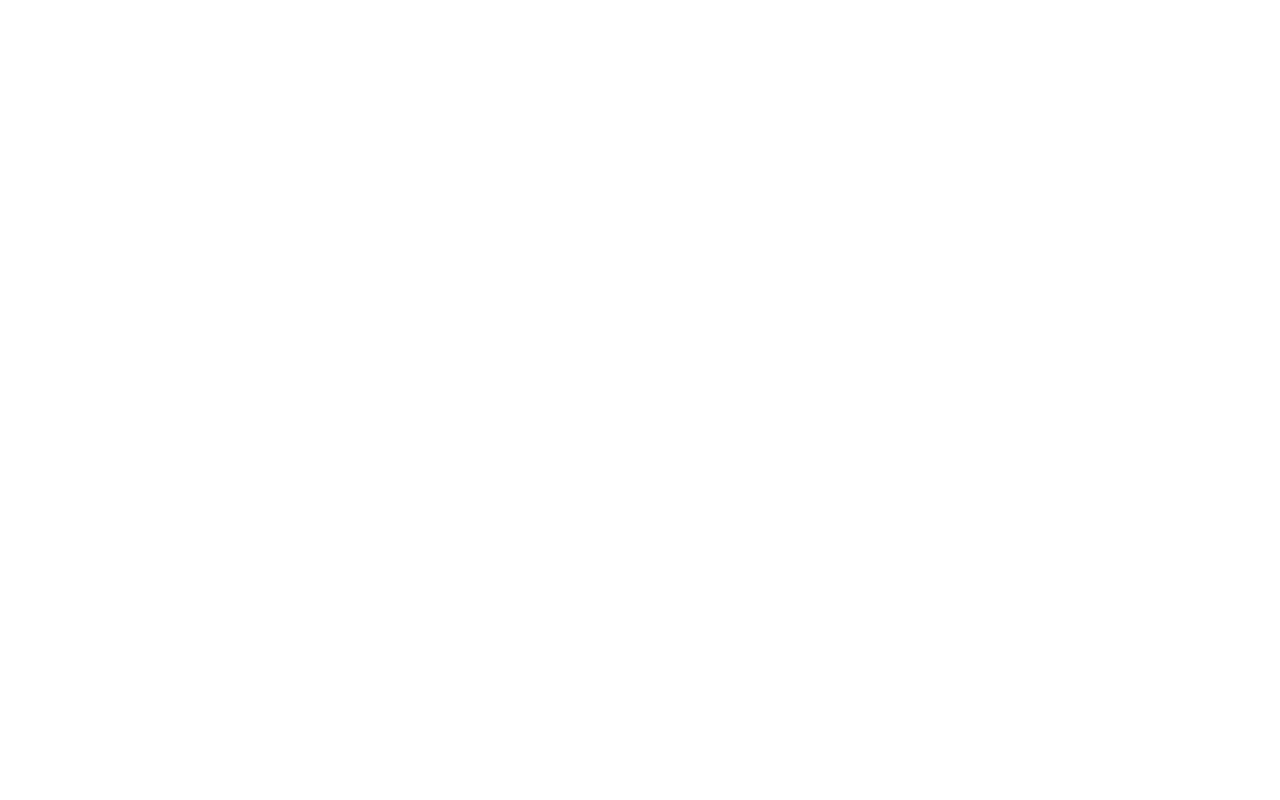
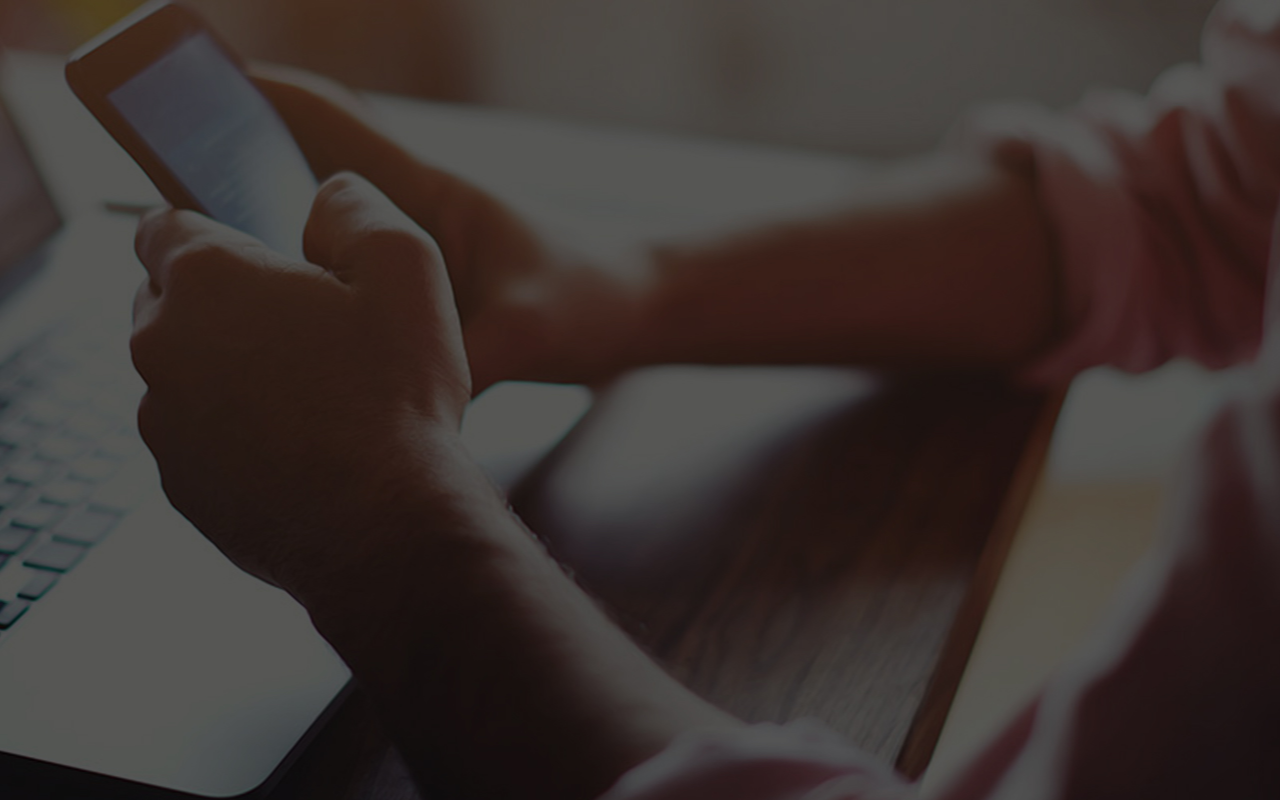
Before and after one commit to ArtemLunin/wordpress, a plain HTML site: page index.html in a window 1280 px wide. Drawn offline with Linux system fonts and the light colour scheme.

Commit message:
first commit

```diff
--- /dev/null
+++ b/css/style.css
@@ -0,0 +1,15 @@
+* {
+	box-sizing: border-box;
+	margin: 0;
+	padding: 0;
+}
+
+.container {
+	width: 1140px;
+	margin: 0 auto;
+}
+
+.promo {
+	height: 800px;
+	background: url('../img/bg/main_bg.png') center center/cover no-repeat;
+}
--- a/index.html
+++ b/index.html
@@ -1,12 +1,17 @@
 <!DOCTYPE html>
-<html lang="en">
+<html lang="ru">
 <head>
 	<meta charset="UTF-8">
 	<meta http-equiv="X-UA-Compatible" content="IE=edge">
 	<meta name="viewport" content="width=device-width, initial-scale=1.0">
-	<title>Document</title>
+	<title>Wordpress интенсив</title>
+	<link rel="stylesheet" href="css/style.css">
 </head>
 <body>
+	<section class="promo">
+		<div class="container">
 
+		</div>
+	</section>
 </body>
 </html>
```
Also changed, not shown: img/bg/main_bg.png (renamed from img/main_bg.png), img/bg/second_bg.png (renamed from img/second_bg.png), img/bg/woman_bg.png (renamed from img/woman_bg.png).
